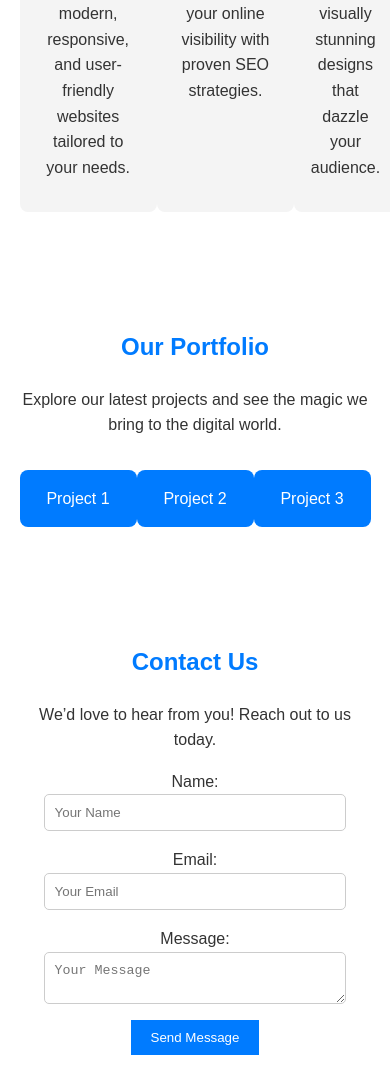
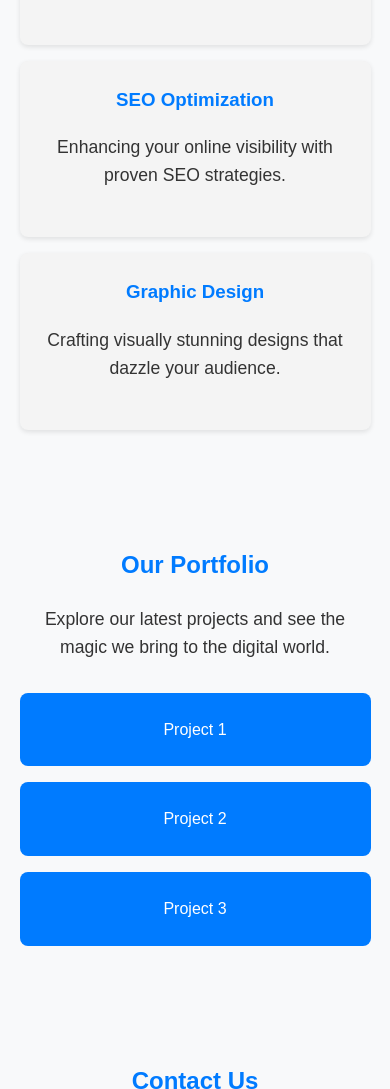
Before and after one commit to ar2522006/ar2522006.github.io, a plain HTML site: page index.html in a window 390 px wide. Shown: the part 911-2000 px from the top of the page. Drawn offline with Linux system fonts and the light colour scheme.

Commit message:
Update styles.css

```diff
--- a/styles.css
+++ b/styles.css
@@ -5,6 +5,7 @@ body {
     padding: 0;
     line-height: 1.6;
     color: #333;
+    background-color: #f8f9fa;
 }
 .container {
     width: 90%;
@@ -23,6 +24,7 @@ button {
     color: white;
     border: none;
     padding: 10px 20px;
+    border-radius: 5px;
     cursor: pointer;
 }
 button:hover {
@@ -37,7 +39,7 @@ button:hover {
     text-align: center;
 }
 .header h1 {
-    font-size: 3rem;
+    font-size: 2.5rem;
     margin: 0;
 }
 .header p {
@@ -51,36 +53,42 @@ button:hover {
     display: flex;
     justify-content: center;
     padding: 1rem 0;
+    flex-wrap: wrap;
 }
 .navbar a {
-    margin: 0 15px;
+    margin: 0 10px;
     color: white;
     font-size: 1rem;
+    padding: 0.5rem;
 }
 .navbar a:hover {
     color: #007bff;
 }
 
-/* About Section */
+/* Sections */
 .about, .services, .portfolio, .contact {
     padding: 3rem 0;
     text-align: center;
 }
-.about p {
+.about p, .services p, .portfolio p {
     font-size: 1.1rem;
+    margin-bottom: 1.5rem;
 }
 
 /* Services Section */
 .service-list {
     display: flex;
-    justify-content: space-around;
+    justify-content: space-between;
+    flex-wrap: wrap;
+    gap: 1rem;
     margin-top: 2rem;
 }
 .service {
-    width: 30%;
+    flex: 1 1 calc(33.33% - 1rem);
     background: #f4f4f4;
-    padding: 1rem;
+    padding: 1.5rem;
     border-radius: 8px;
+    box-shadow: 0 2px 5px rgba(0, 0, 0, 0.1);
 }
 .service h3 {
     margin-top: 0;
@@ -89,15 +97,18 @@ button:hover {
 /* Portfolio Section */
 .portfolio-gallery {
     display: flex;
-    justify-content: space-around;
+    justify-content: space-between;
+    flex-wrap: wrap;
+    gap: 1rem;
     margin-top: 2rem;
 }
 .portfolio-item {
-    width: 30%;
+    flex: 1 1 calc(33.33% - 1rem);
     background: #007bff;
     color: white;
-    padding: 1rem;
+    padding: 1.5rem;
     border-radius: 8px;
+    text-align: center;
 }
 
 /* Contact Section */
@@ -107,12 +118,13 @@ form {
     align-items: center;
 }
 form input, form textarea {
-    width: 80%;
+    width: 100%;
     max-width: 600px;
     padding: 10px;
     margin-bottom: 1rem;
     border: 1px solid #ccc;
     border-radius: 5px;
+    font-size: 1rem;
 }
 form button {
     max-width: 200px;
@@ -125,3 +137,33 @@ form button {
     text-align: center;
     padding: 1rem 0;
 }
+
+/* Responsive Design */
+@media (max-width: 768px) {
+    .header h1 {
+        font-size: 2rem;
+    }
+    .header p {
+        font-size: 1rem;
+    }
+    .navbar a {
+        font-size: 0.9rem;
+    }
+    .service, .portfolio-item {
+        flex: 1 1 calc(50% - 1rem);
+    }
+}
+@media (max-width: 480px) {
+    .header h1 {
+        font-size: 1.8rem;
+    }
+    .header p {
+        font-size: 0.9rem;
+    }
+    .service, .portfolio-item {
+        flex: 1 1 100%;
+    }
+    form input, form textarea {
+        width: 90%;
+    }
+    }
```
